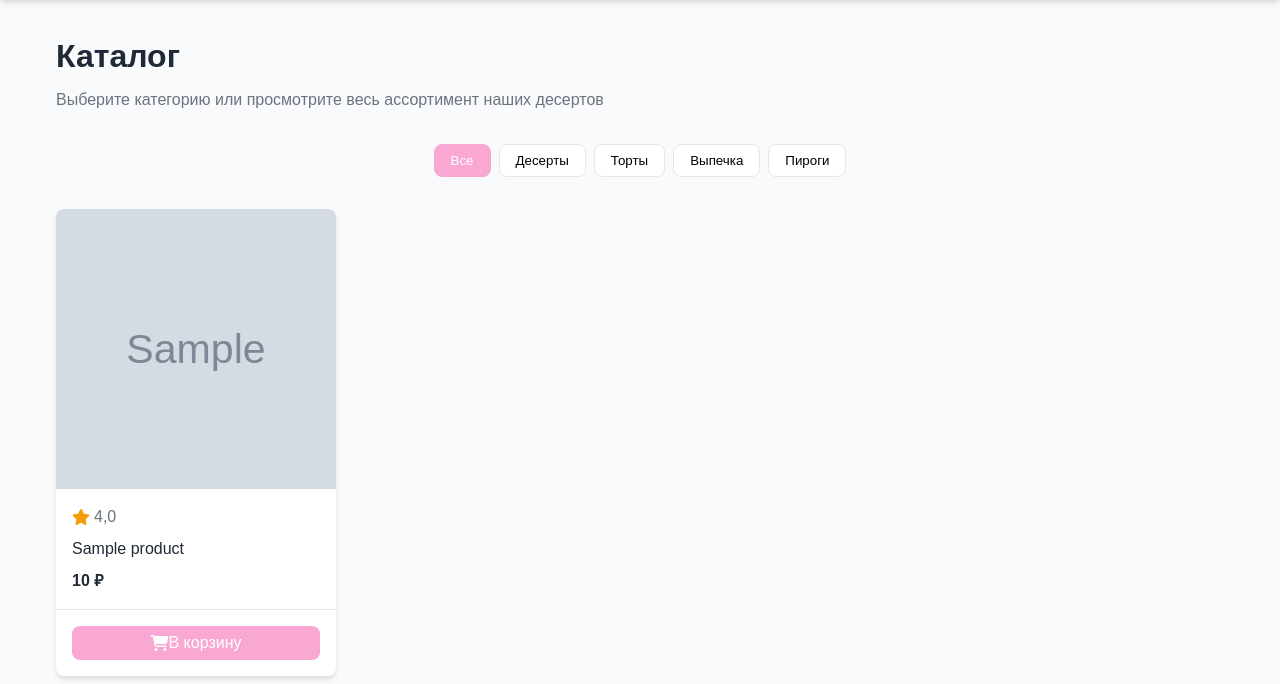
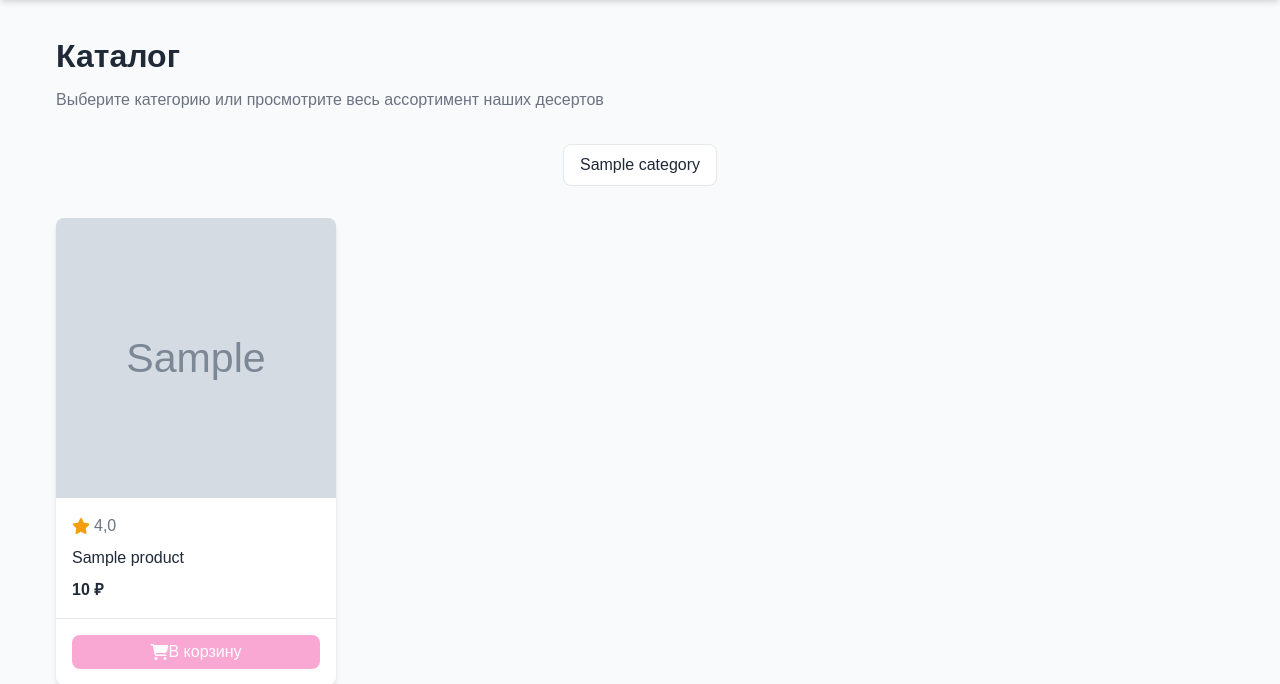
Before and after one commit to AlsouAR/digital_departments, a Django app: page /catalog/ in a window 1280 px wide. Shown: the part 70-754 px from the top of the page. Run offline with Django 4.2, Linux system fonts and the light colour scheme; tables that the repository leaves empty hold one stand-in row (values such as "Sample post"); grey boxes marked "Sample" are stand-in pictures; parts of the project's set-up code (start-up, migrations or seed data) failed here and were passed over.

Commit message:
+переход по категориям

```diff
--- a/goods/templates/goods/catalog.html
+++ b/goods/templates/goods/catalog.html
@@ -1,5 +1,6 @@
 {% extends "main/base.html" %}
 {% load static %}
+{% load goods_tags %}
 
 {% block content %}
 <!-- Основной контент -->
@@ -12,11 +13,11 @@
 
             <!-- Табы категорий -->
             <div class="catalog-tabs">
-                <button class="tab-button active" data-category="all">Все</button>
-                <button class="tab-button" data-category="desserts">Десерты</button>
-                <button class="tab-button" data-category="cakes">Торты</button>
-                <button class="tab-button" data-category="pastry">Выпечка</button>
-                <button class="tab-button" data-category="pies">Пироги</button>
+                {% tag_categories as categories %}
+                {% for category in categories %}
+
+                    <a href="{% url "goods:index_by_category" category.slug%}" class="tab-button">{{category.name}}</a>
+                {% endfor %}
             </div>
             <!-- Товары -->
             <div class="products-grid">
--- a/goods/urls.py
+++ b/goods/urls.py
@@ -4,5 +4,6 @@ from goods import views
 app_name = 'goods'
 
 urlpatterns = [
-    path('', views.catalog, name='index')
+    path('', views.catalog, name='index'),
+    path('<slug:category_slug>/', views.catalog, name='index_by_category')
 ]
--- a/goods/views.py
+++ b/goods/views.py
@@ -1,13 +1,17 @@
 from typing import Any
+from unicodedata import category
 from django.shortcuts import render
 from django.http import HttpResponse
 
 from goods.models import Products
 
 
-def catalog(request):
+def catalog(request, category_slug=None):
+    if category_slug and category_slug != 'all':
+        goods = Products.objects.filter(category__slug=category_slug)
 
-    goods = Products.objects.all()
+    else:
+        goods = Products.objects.all()
 
     context: dict[str, Any] = {
         "title": "Sweet Point - Каталог",
--- a/main/templates/main/base.html
+++ b/main/templates/main/base.html
@@ -28,7 +28,7 @@
                             <div class="dropdown-menu">
                                 {% tag_categories as categories %}
                                 {% for category in categories %}
-                                    <a href="{% url "goods:index" %}" class="dropdown-item">{{category.name}}</a>
+                                    <a href="{% url "goods:index_by_category" category.slug%}" class="dropdown-item">{{category.name}}</a>
                                 {% endfor %}
                             </div>
                         </li>
```
